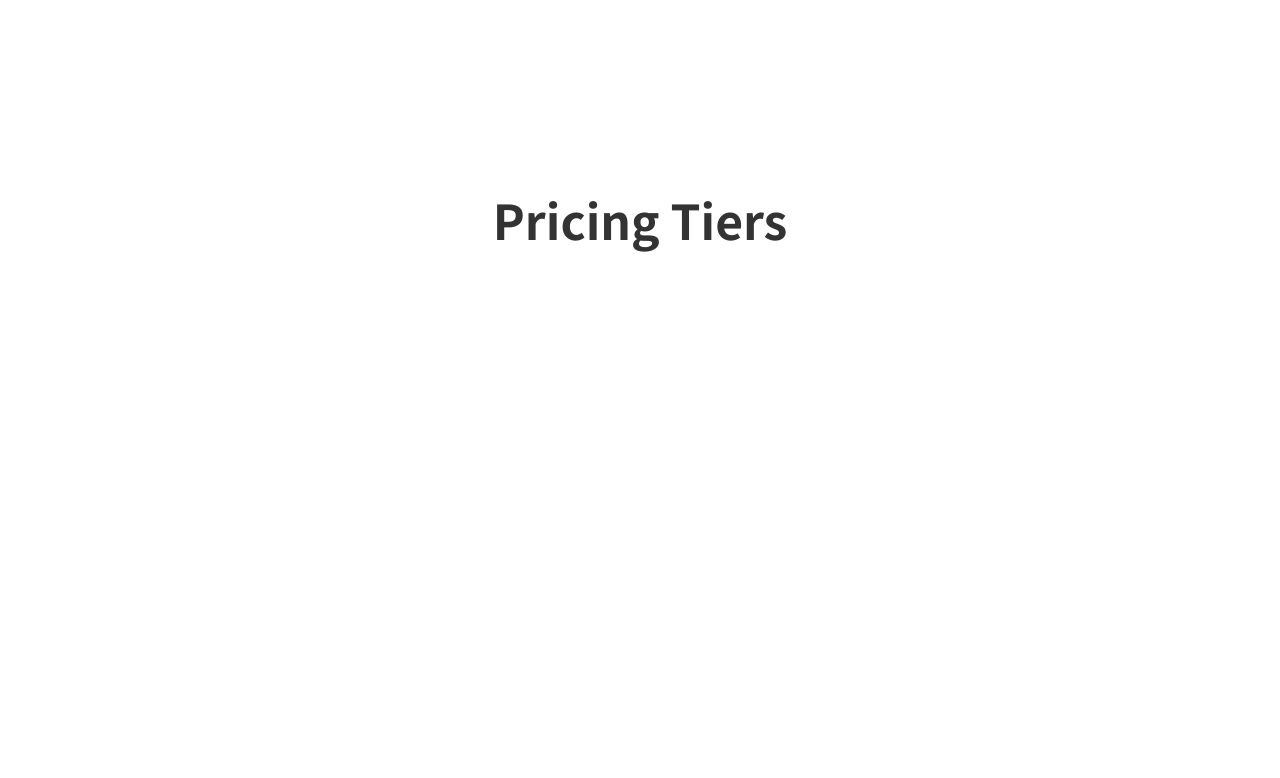
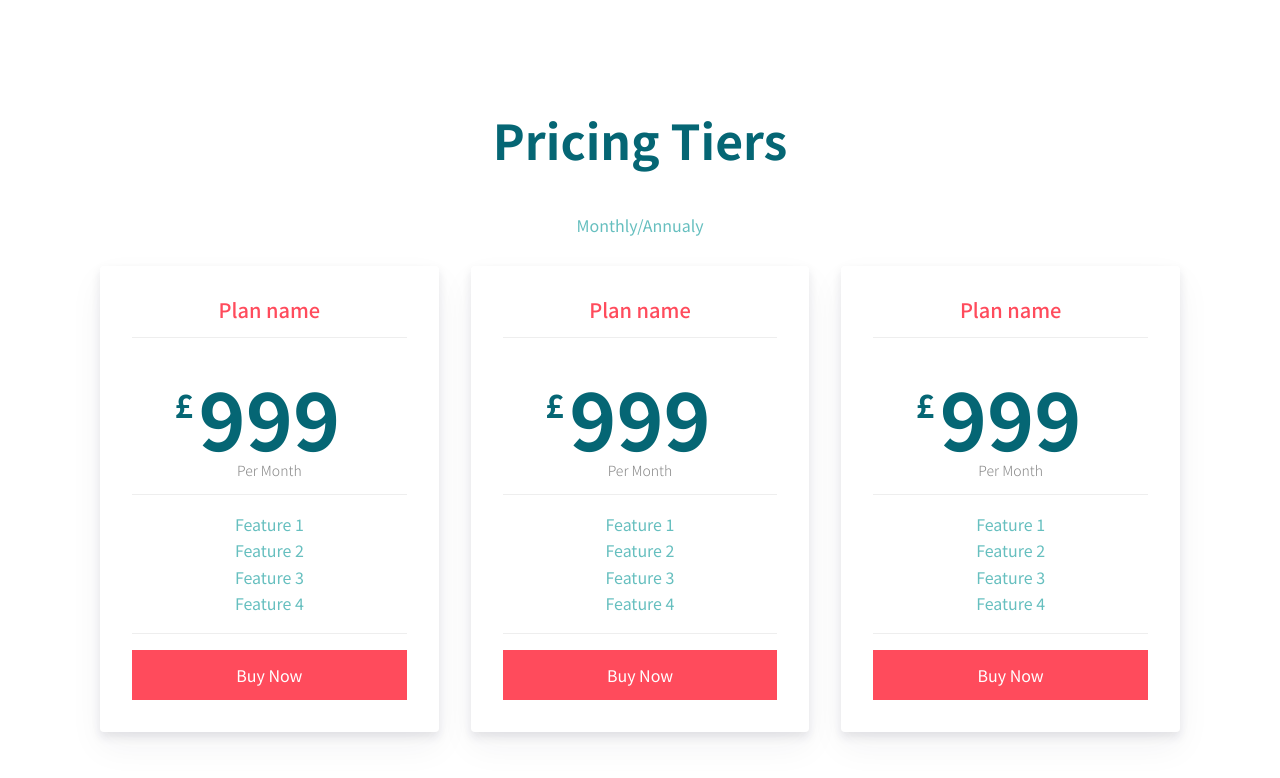
Before and after one commit to richk727/react-pricing-table, a React (Create React App) app: page / in a window 1280 px wide. Shown: the top 778 px of the page. Built offline with nearby package versions, Linux system fonts and the light colour scheme.

Commit message:
Setup initial layout of pricing calculator

```diff
--- a/src/App.js
+++ b/src/App.js
@@ -1,10 +1,11 @@
 import React from 'react';
 import styled from 'styled-components';
+import PriceCalculator from './components/PriceCalculator';
 
 const Container = styled.div`
-  max-width: 800px;
+  max-width: 1080px;
   margin: 0 auto;
-  padding: 10rem 0;
+  padding: 5rem 0;
 `;
 
 const Title = styled.h1`
@@ -13,13 +14,12 @@ const Title = styled.h1`
   text-align: center;
 `;
 
-
 function App() {
   return (
     <div className="App">
       <Container>
         <Title>Pricing Tiers</Title>
-
+        <PriceCalculator />
       </Container>
     </div>
   );
--- /dev/null
+++ b/src/components/PlanCard.js
@@ -0,0 +1,94 @@
+import React from 'react';
+import styled from 'styled-components';
+
+const Card = styled.div`
+  padding: 2rem;
+  text-align: center;
+  background: var(--card-background);
+  border-radius: 0.25rem;
+  box-shadow: 0 15px 35px rgb(34, 32, 56, 0.05), 0 5px 10px rgb(34, 32, 56, 0.1);
+`;
+
+const CardHeader = styled.div`
+  margin: 0 0 1rem;
+  padding: 0 0 1rem;
+  color: var(--primary-accent);
+  font-size: 1.25rem;
+  font-weight: 500;
+  border-bottom: 1px solid #eee;
+`;
+
+const Price = styled.div`
+  position: relative;
+  display: inline-block;
+  margin: 0 auto;
+  padding: 1rem 0;
+  color: var(--heading-color);
+  font-size: 5rem;
+  font-weight: 700;
+
+  span {
+    position: absolute;
+    display: inline-block;
+    top: 2rem;
+    left: -1.5rem;
+    font-size: 2rem;
+  }
+`;
+
+const PricePerTerms = styled.div`
+  margin-top: -1rem;
+  color: #888;
+  font-size: 0.875rem;
+  font-weight: 300;
+`;
+
+const CardContent = styled.div`
+  postion: relative;
+  margin: 1rem 0;
+  padding: 1rem 0;
+  border-top: 1px solid #eee;
+  border-bottom: 1px solid #eee;
+`;
+
+const FeatureList = styled.ul`
+  margin: 0;
+  padding: 0;
+  list-style: none;
+
+  li {
+    padding: 0.25rem 0;
+  }
+`;
+
+const PurchaseButton = styled.button`
+  width: 100%;
+  padding: 1rem 3rem;
+  color: #fff;
+  background: var(--primary-accent);
+  border: none;
+  cursor: pointer;
+`;
+
+export default function PriceCalculator() {
+  return (
+    <Card>
+      <CardHeader>Plan name</CardHeader>
+      <Price>
+        <span>£</span>999
+      </Price>
+      <PricePerTerms>Per Month</PricePerTerms>
+      <CardContent>
+        <FeatureList>
+          <li>Feature 1</li>
+          <li>Feature 2</li>
+          <li>Feature 3</li>
+          <li>Feature 4</li>
+        </FeatureList>
+      </CardContent>
+      <div>
+        <PurchaseButton type="button">Buy Now</PurchaseButton>
+      </div>
+    </Card>
+  );
+}
--- /dev/null
+++ b/src/components/PriceCalculator.js
@@ -0,0 +1,30 @@
+import React from 'react';
+import styled from 'styled-components';
+import PlanCard from '../components/PlanCard';
+
+const Row = styled.div`
+  display: grid;
+  grid-template-columns: repeat(3, 1fr);
+  grid-column-gap: 2rem;
+`;
+
+const Controls = styled.div`
+  display: flex;
+  justify-content: center;
+  padding: 1rem 0 2rem;
+`;
+
+function PriceCalculator() {
+  return (
+    <div>
+      <Controls>Monthly/Annualy</Controls>
+      <Row>
+        <PlanCard />
+        <PlanCard />
+        <PlanCard />
+      </Row>
+    </div>
+  );
+}
+
+export default PriceCalculator;
--- a/src/index.css
+++ b/src/index.css
@@ -348,12 +348,17 @@ template {
 [hidden] {
   display: none;
 }
-
+:root {
+  --card-bg: #fff;
+  --primary-accent: #ff4b5c;
+  --body-color: #66bfbf;
+  --heading-color: #056674;
+}
 html {
   font-family: 'Noto Sans TC', sans-serif;
-  color: #444;
+  color: var(--body-color);
 }
 
 h1 {
-  color: #333;
+  color: var(--heading-color);
 }
```
